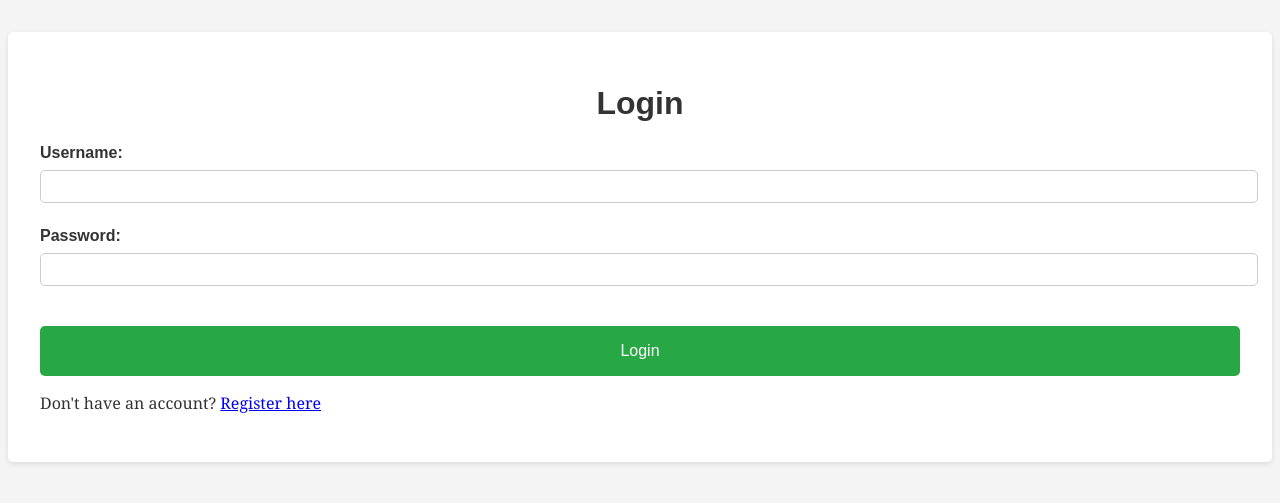
After one commit to Anurag2323/BTD-Market, a Flask app: page /login in a window 1280 px wide. The commit adds this page. Shown: the top 503 px of the page. Run offline with Flask 3, Linux system fonts and the light colour scheme.

Commit message:
Updated HTML to make the text bold

```diff
--- a/app.py
+++ b/app.py
@@ -1,8 +1,10 @@
 import os
-from flask import Flask, render_template, request, redirect, url_for, jsonify
+from flask import Flask, render_template, request, redirect, url_for, jsonify, session, flash
 import sqlite3
+from werkzeug.security import generate_password_hash, check_password_hash
 
 app = Flask(__name__)
+app.secret_key = 'sOjyXr849M1hFIW219XGIa1AICizBd5Q4wrwDP3'
 
 def init_db():
     conn = sqlite3.connect('database.db')
@@ -18,6 +20,13 @@
             position INTEGER NOT NULL
         )
     ''')
+    cursor.execute('''
+        CREATE TABLE IF NOT EXISTS users (
+            id INTEGER PRIMARY KEY,
+            username TEXT NOT NULL UNIQUE,
+            password TEXT NOT NULL
+        )
+    ''')
     cursor.execute('PRAGMA table_info(products)')
     columns = [column[1] for column in cursor.fetchall()]
     if 'position' not in columns:
@@ -28,6 +37,8 @@
 
 @app.route('/')
 def index():
+    if 'user_id' not in session:
+        return redirect(url_for('login'))
     conn = sqlite3.connect('database.db')
     cursor = conn.cursor()
     cursor.execute('SELECT * FROM products ORDER BY position')
@@ -35,8 +46,52 @@
     conn.close()
     return render_template('index.html', products=products)
 
+@app.route('/login', methods=['GET', 'POST'])
+def login():
+    if request.method == 'POST':
+        username = request.form['username']
+        password = request.form['password']
+        conn = sqlite3.connect('database.db')
+        cursor = conn.cursor()
+        cursor.execute('SELECT * FROM users WHERE username = ?', (username,))
+        user = cursor.fetchone()
+        conn.close()
+        if user and check_password_hash(user[2], password):
+            session['user_id'] = user[0]
+            session['username'] = user[1]
+            return redirect(url_for('index'))
+        else:
+            flash('Invalid username or password')
+    return render_template('login.html')
+
+@app.route('/register', methods=['GET', 'POST'])
+def register():
+    if request.method == 'POST':
+        username = request.form['username']
+        password = request.form['password']
+        hashed_password = generate_password_hash(password, method='pbkdf2:sha256')
+        conn = sqlite3.connect('database.db')
+        cursor = conn.cursor()
+        try:
+            cursor.execute('INSERT INTO users (username, password) VALUES (?, ?)', (username, hashed_password))
+            conn.commit()
+            flash('Account created successfully')
+            return redirect(url_for('login'))
+        except sqlite3.IntegrityError:
+            flash('Username already exists')
+        conn.close()
+    return render_template('register.html')
+
+@app.route('/logout')
+def logout():
+    session.pop('user_id', None)
+    session.pop('username', None)
+    return redirect(url_for('login'))
+
 @app.route('/add_product', methods=['POST'])
 def add_product():
+    if 'user_id' not in session:
+        return jsonify({'status': 'error', 'message': 'Unauthorized'}), 403
     data = request.get_json()
     name = data['name']
     image = data['image']
@@ -58,6 +113,8 @@
 
 @app.route('/update_product/<int:id>', methods=['POST'])
 def update_product(id):
+    if 'user_id' not in session:
+        return jsonify({'status': 'error', 'message': 'Unauthorized'}), 403
     data = request.get_json()
     name = data['name']
     image = data['image']
@@ -80,6 +137,8 @@
 
 @app.route('/delete_product/<int:id>', methods=['DELETE'])
 def delete_product(id):
+    if 'user_id' not in session:
+        return jsonify({'status': 'error', 'message': 'Unauthorized'}), 403
     conn = sqlite3.connect('database.db')
     cursor = conn.cursor()
     cursor.execute('DELETE FROM products WHERE id = ?', (id,))
@@ -89,6 +148,8 @@
 
 @app.route('/get_product/<int:id>', methods=['GET'])
 def get_product(id):
+    if 'user_id' not in session:
+        return jsonify({'status': 'error', 'message': 'Unauthorized'}), 403
     conn = sqlite3.connect('database.db')
     cursor = conn.cursor()
     cursor.execute('SELECT * FROM products WHERE id = ?', (id,))
@@ -108,6 +169,8 @@
 
 @app.route('/reorder_products', methods=['POST'])
 def reorder_products():
+    if 'user_id' not in session:
+        return jsonify({'status': 'error', 'message': 'Unauthorized'}), 403
     data = request.get_json()
     conn = sqlite3.connect('database.db')
     cursor = conn.cursor()
--- a/static/css/styles.css
+++ b/static/css/styles.css
@@ -37,7 +37,8 @@
 input[type="text"],
 input[type="number"],
 input[type="file"],
-input[type="url"] {
+input[type="url"],
+input[type="password"] {
     width: 100%;
     padding: 0.5rem;
     border: 1px solid #ccc;
@@ -155,11 +156,24 @@
 }
 
 .company-logo {
-    max-height: 80px;
-    max-width: 150px;
+    max-height: 200px;
+    max-width: 300px;
     object-fit: contain;
 }
 
 .company-info {
     text-align: right;
 }
+
+/* Advertisement Styles */
+.advertisement-container, .advertisement-preview {
+    text-align: center;
+    margin-bottom: 2rem;
+}
+
+.advertisement-img {
+    max-width: 100%;
+    height: auto;
+    border: 1px solid #ccc;
+    border-radius: 5px;
+}
--- /dev/null
+++ b/templates/login.html
@@ -0,0 +1,26 @@
+<!DOCTYPE html>
+<html lang="en">
+<head>
+    <meta charset="UTF-8">
+    <meta name="viewport" content="width=device-width, initial-scale=1.0">
+    <title>Login</title>
+    <link rel="stylesheet" href="{{ url_for('static', filename='css/styles.css') }}">
+</head>
+<body>
+    <div class="form-container">
+        <h1>Login</h1>
+        <form action="{{ url_for('login') }}" method="post">
+            <div class="form-group">
+                <label for="username">Username:</label>
+                <input type="text" id="username" name="username" required>
+            </div>
+            <div class="form-group">
+                <label for="password">Password:</label>
+                <input type="password" id="password" name="password" required>
+            </div>
+            <button type="submit">Login</button>
+        </form>
+        <p>Don't have an account? <a href="{{ url_for('register') }}">Register here</a></p>
+    </div>
+</body>
+</html>
--- a/templates/print.html
+++ b/templates/print.html
@@ -30,5 +30,7 @@
                 </div>
             </div>
             {% endfor %}
+        </div>
+    </div>
 </body>
 </html>
```
Also changed, not shown: requirements.txt (+238 -7 lines), templates/register.html (added, +26 -0 lines), instance/database.db (added), static/uploads/Screenshot_2024-06-26_103542.png (added), static/uploads/Screenshot_2024-06-26_103652.png (added), static/uploads/pexels-valeria-boltneva-1639562.jpg (added).
